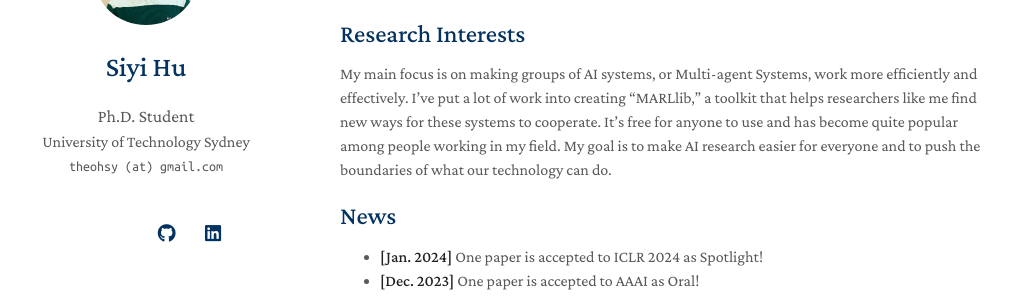
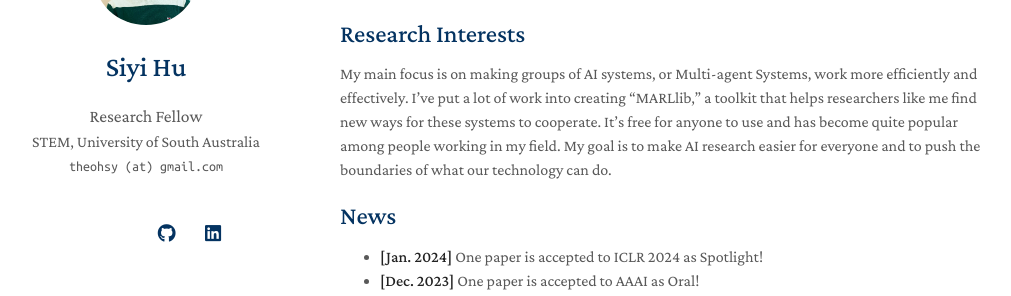
Before and after one commit to Theohhhu/theohhhu.github.io, a Jekyll site: the page built from index.md, in a window 1280 px wide. Shown: the part 157-453 px from the top of the page, without its empty margins (130-1141 px from the left). Built offline with Jekyll 4.4.1, drawn with Linux system fonts in a browser that asks for light colours; nearby versions of some CDN libraries; a style sheet for code colours, icons or effects is not loaded; our own code applies the rules of GitHub Pages for plain Markdown files.

Commit message:
Update _config.yml

```diff
--- a/_config.yml
+++ b/_config.yml
@@ -1,7 +1,7 @@
 # Basic Information
 title: Siyi Hu
-position: Ph.D. Student
-affiliation: University of Technology Sydney
+position: Research Fellow
+affiliation: STEM, University of South Australia
 email: theohsy (at) gmail.com
 
 # Search Engine Optimization (SEO)
```
